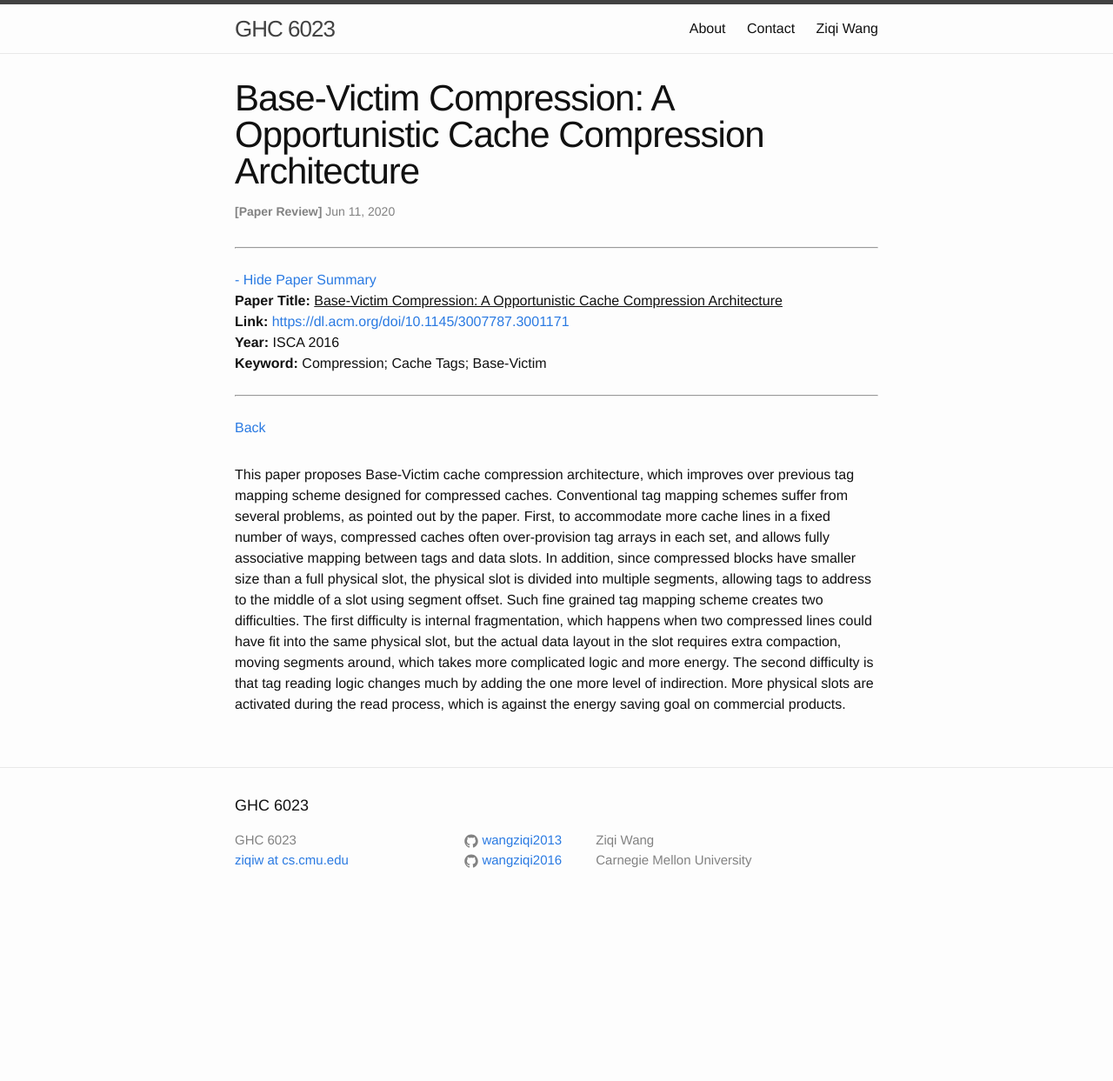
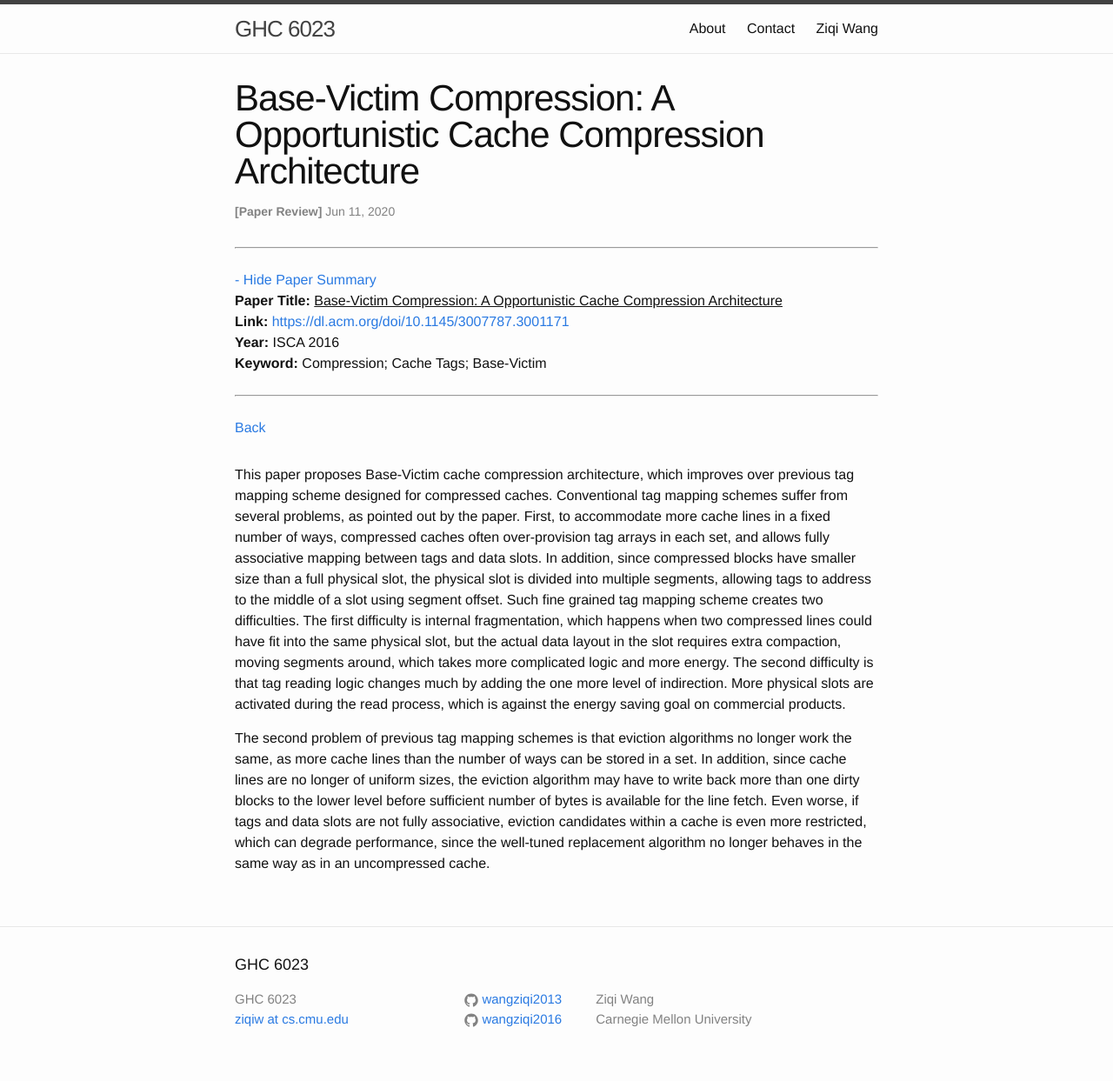
Before and after one commit to wangziqi2013/wangziqi2013.github.io, a Jekyll site: the page built from _posts/2020-06-11-base-victim.markdown, in a window 1280 px wide. Shown: the whole page at 87% size. Built offline with Jekyll 4.4.1, drawn with Linux system fonts in a browser that asks for light colours; before the commit the page ends 1060 px from its top, so only the background shows below that.

Commit message:
Adding second problem

```diff
--- a/_posts/2020-06-11-base-victim.markdown
+++ b/_posts/2020-06-11-base-victim.markdown
@@ -24,3 +24,10 @@ physical slot, but the actual data layout in the slot requires extra compaction,
 more complicated logic and more energy. The second difficulty is that tag reading logic changes much by adding the one
 more level of indirection. More physical slots are activated during the read process, which is against the energy saving
 goal on commercial products.
+
+The second problem of previous tag mapping schemes is that eviction algorithms no longer work the same, as more
+cache lines than the number of ways can be stored in a set. In addition, since cache lines are no longer of uniform
+sizes, the eviction algorithm may have to write back more than one dirty blocks to the lower level before sufficient
+number of bytes is available for the line fetch. Even worse, if tags and data slots are not fully associative, eviction
+candidates within a cache is even more restricted, which can degrade performance, since the well-tuned replacement
+algorithm no longer behaves in the same way as in an uncompressed cache.
```
